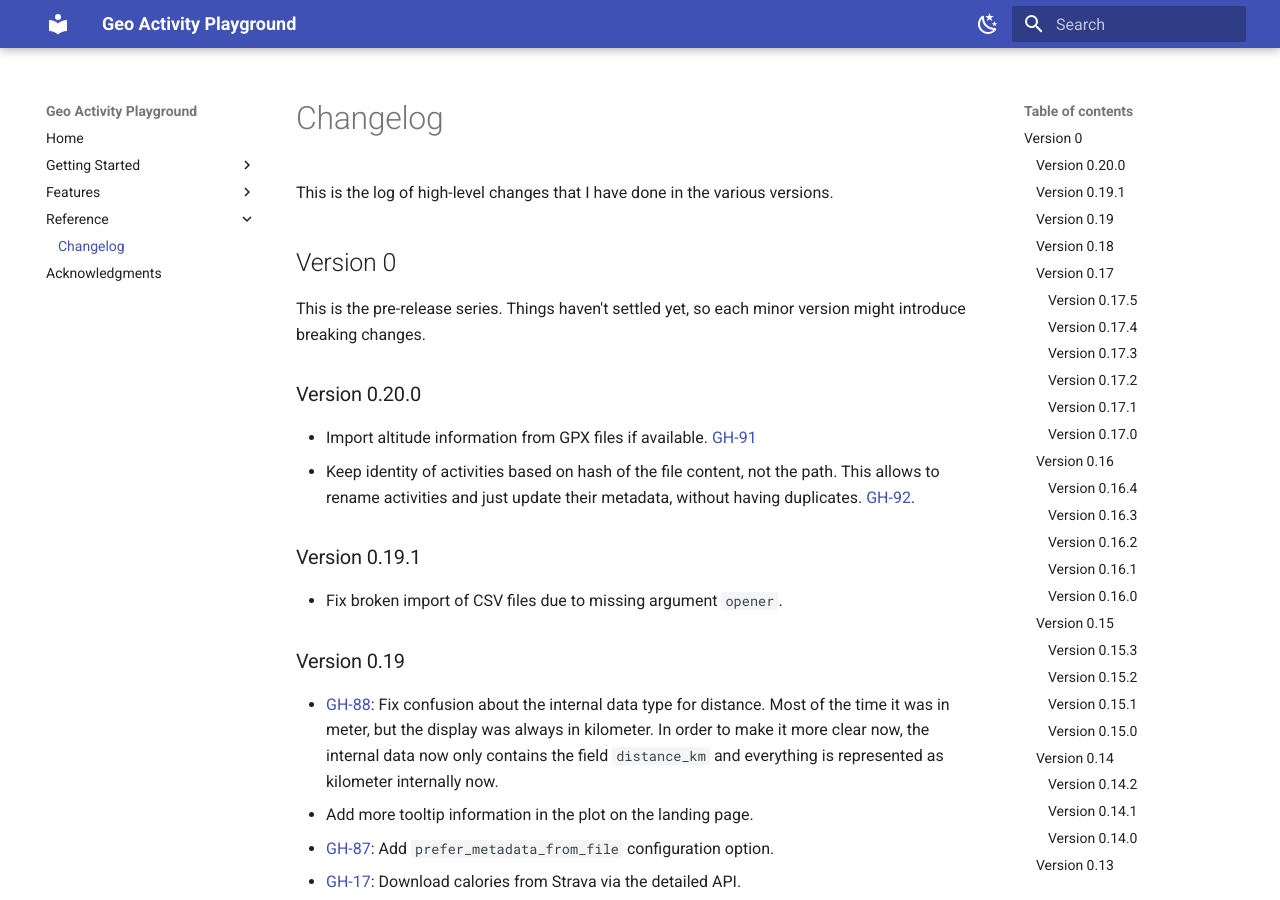
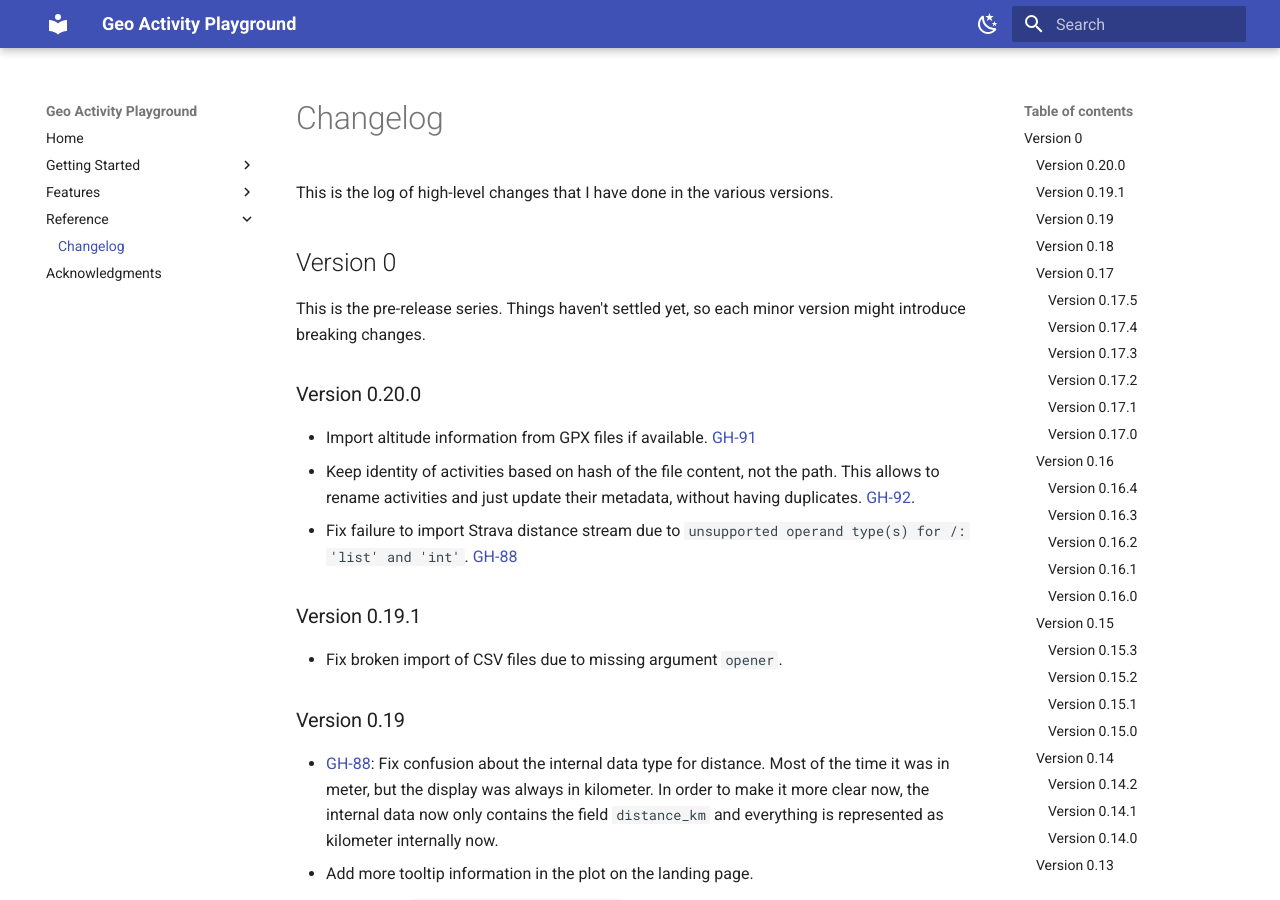
Before and after one commit to martin-ueding/geo-activity-playground, an MkDocs documentation site: the page built from docs/reference/changelog.md, in a window 1280 px wide and 900 px high. Built offline with MkDocs 1.6.1 and Material for MkDocs 9.7.7, drawn with Linux system fonts in a browser that asks for light colours.

Commit message:
GH-88: Changelog entry

```diff
--- a/docs/reference/changelog.md
+++ b/docs/reference/changelog.md
@@ -10,6 +10,7 @@
 
 - Import altitude information from GPX files if available. [GH-91](https://github.com/martin-ueding/geo-activity-playground/pull/91)
 - Keep identity of activities based on hash of the file content, not the path. This allows to rename activities and just update their metadata, without having duplicates. [GH-92](https://github.com/martin-ueding/geo-activity-playground/issues/92).
+- Fix failure to import Strava distance stream due to `unsupported operand type(s) for /: 'list' and 'int'`. [GH-88](https://github.com/martin-ueding/geo-activity-playground/issues/88)
 
 ### Version 0.19.1
 
```
